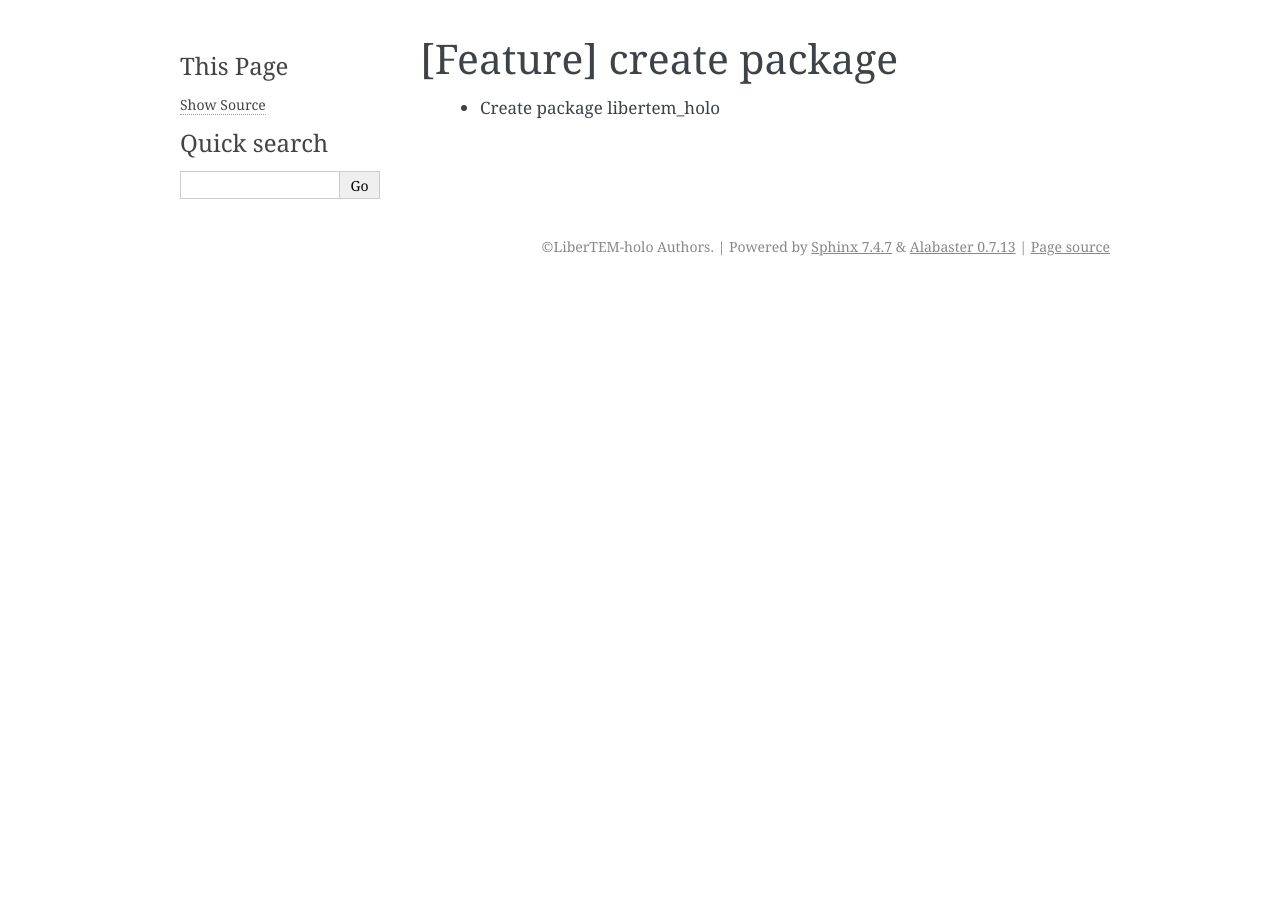
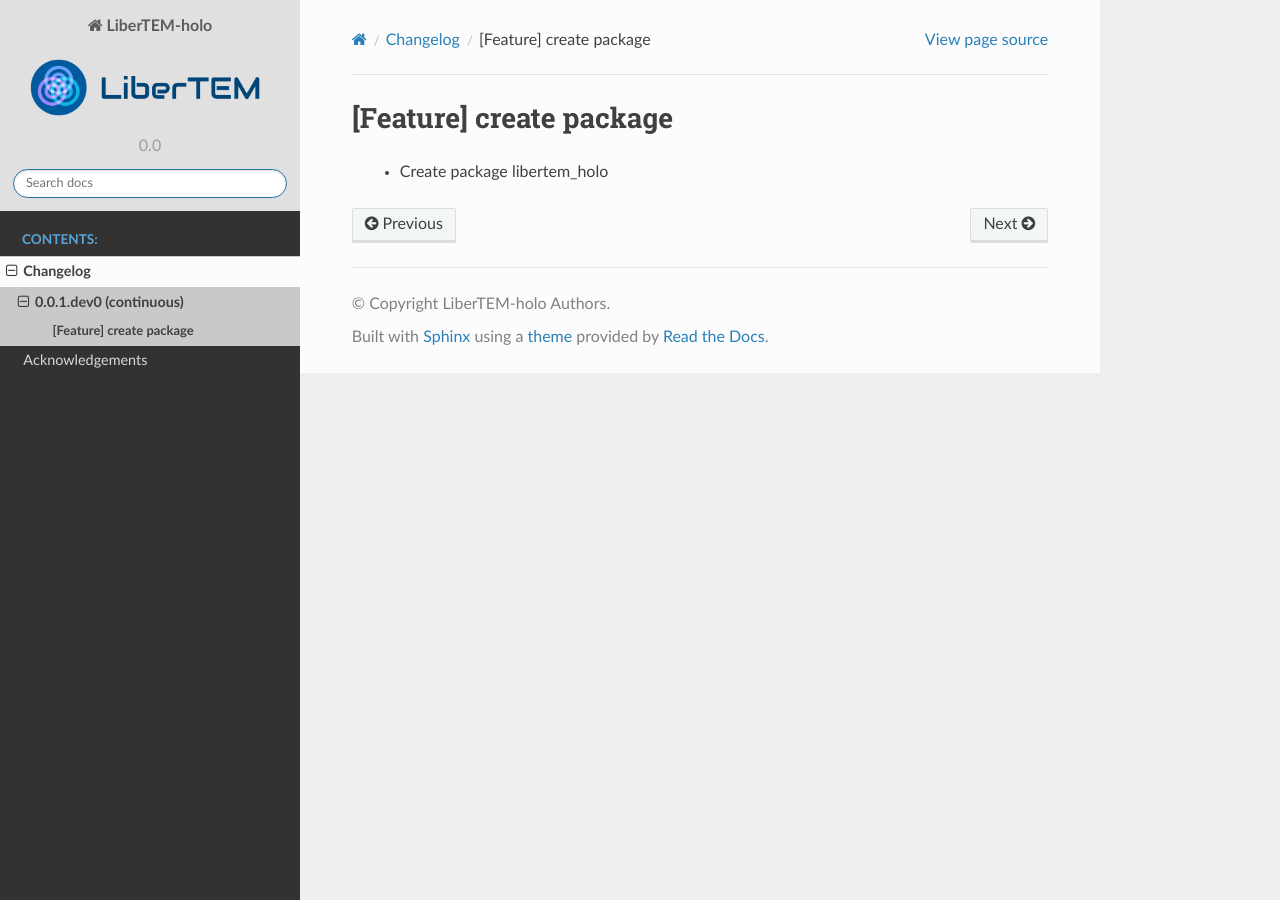
Before and after one commit to LiberTEM/LiberTEM-holo, a Sphinx documentation site: the page built from docs/source/changelog/features/create_package.rst, in a window 1280 px wide. Built offline with Sphinx 7.4.7 and the Read the Docs theme 2.0.0, drawn with Linux system fonts in a browser that asks for light colours; pages that are not in the unit, such as notebooks, are missing from menus.

Commit message:
Update docs build and CI
- disable numba_coverage job for now
- RTD theme + our overrides
- Centralized acknowledgements
- Logo/favicon etc.

```diff
--- /dev/null
+++ b/docs/source/_static/css/custom.css
@@ -0,0 +1,11 @@
+.wy-side-nav-search {
+    background-color: hsla(0,0%,100%,.85);
+}
+
+.wy-side-nav-search > a {
+    color: #5c5c5c;
+}
+
+.wy-side-nav-search > div.version {
+    color: hsl(0deg 0% 0% / 30%);
+}
--- a/docs/source/conf.py
+++ b/docs/source/conf.py
@@ -66,7 +66,10 @@ extensions = [
     'nbsphinx_link',
     'IPython.sphinxext.ipython_console_highlighting',
     'sphinx_issues',
+    'sphinx_rtd_theme',
 ]
+
+bibtex_bibfiles = ['references-libertem_holo.bib']
 
 # Add any paths that contain templates here, relative to this directory.
 templates_path = ['_templates']
@@ -85,7 +88,7 @@ master_doc = 'index'
 #
 # This is also used if you do content translation via gettext catalogs.
 # Usually you set "language" from the command line for these cases.
-language = None
+language = "en"
 
 # List of patterns, relative to source directory, that match files and
 # directories to ignore when looking for source files.
@@ -101,7 +104,9 @@ pygments_style = 'sphinx'
 # The theme to use for HTML and HTML Help pages.  See the documentation for
 # a list of builtin themes.
 #
-html_theme = 'alabaster'
+html_theme = 'sphinx_rtd_theme'
+
+html_logo = '_static/logo.png'
 
 html_favicon = '../../corporatedesign/logo/favicon.ico'
 
@@ -110,7 +115,6 @@ html_favicon = '../../corporatedesign/logo/favicon.ico'
 # documentation.
 #
 html_theme_options = {
-    'logo': 'logo.png'
 }
 
 # Add any paths that contain custom static files (such as style sheets) here,
@@ -127,6 +131,10 @@ html_static_path = ['_static']
 # 'searchbox.html']``.
 #
 # html_sidebars = {}
+
+html_css_files = [
+    'css/custom.css',
+]
 
 
 # -- Options for HTMLHelp output ---------------------------------------------
@@ -204,8 +212,9 @@ doctest_test_doctest_blocks = ''
 todo_include_todos = True
 
 intersphinx_mapping = {
-    'numpy': ('http://docs.scipy.org/doc/numpy/', None),
-    'python': ('https://docs.python.org/3.7', None)
+    'numpy': ('https://numpy.org/doc/stable/', None),
+    'python': ('https://docs.python.org/3.10', None),
+    'libertem': ('https://libertem.github.io/LiberTEM/', None),
 }
 
 # Sphinx' link checker.
--- a/docs/source/index.rst
+++ b/docs/source/index.rst
@@ -19,7 +19,7 @@ Documentation
    :caption: Contents:
 
    changelog
-   acknowledgements
+   acknowledgments
 
 
 Indices and tables
--- /dev/null
+++ b/docs/source/references-libertem_holo.bib
@@ -0,0 +1 @@
+% Encoding: UTF-8
```
Also changed, not shown: docs/source/acknowledgments.rst (+9 -34 lines), docs/source/_static/logo.png (added), 3 other files.
